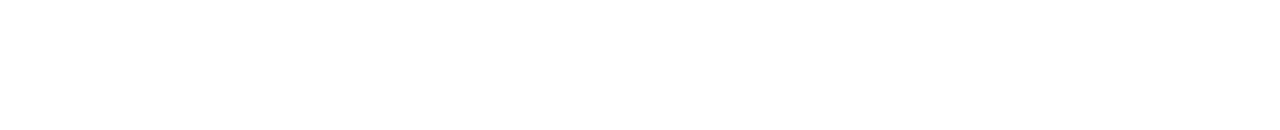
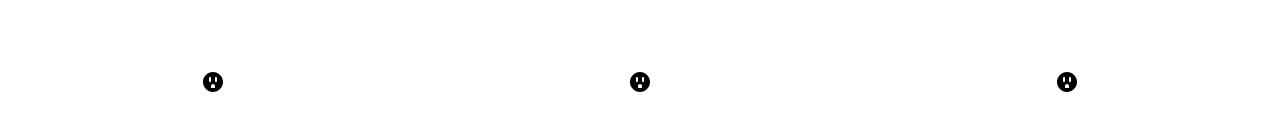
Before and after one commit to Braxmaster/master_thesis_website, a React (Create React App) app: page / in a window 1280 px wide. Shown: the part 1882-2012 px from the top of the page. Before the commit the page ends 1606 px from the top, so only its background shows below. Built offline with nearby package versions, Linux system fonts and the light colour scheme.

Commit message:
New component that holds 3 pictures side by side

```diff
--- /dev/null
+++ b/src/ThreePicturesComponent.js
@@ -0,0 +1,28 @@
+import React from "react";
+import { Grid, Typography } from "@material-ui/core";
+
+function ThreePicturesComponent(props) {
+  return (
+    <div className="Component">
+      <Grid
+        container
+        direction="row"
+        justify="center"
+        alignItems="center"
+        className="Component_grid"
+      >
+        <Grid item xs={4}>
+          <img src={props.PicOne} />
+        </Grid>
+        <Grid item xs={4}>
+          <img src={props.PicTwo} />
+        </Grid>
+        <Grid item xs={4}>
+          <img src={props.PicThree} />
+        </Grid>
+      </Grid>
+    </div>
+  );
+}
+
+export default ThreePicturesComponent;
--- a/src/pictures/img_exporter.js
+++ b/src/pictures/img_exporter.js
@@ -1,5 +1,7 @@
 import zero from './black.jpg'
 import one from './white.jpg'
+import two from './place_holder_logo.svg'
 
 export const black = zero
 export const white = one
+export const PLACEHOLDER_SVG = two
--- a/src/site.js
+++ b/src/site.js
@@ -2,9 +2,10 @@ import React, { useRef } from "react";
 import Component from "./Component";
 import NavigationCircle from "./NavigationCircle";
 import TopBorder from "./TopBorder";
+import ThreePicturesComponent from "./ThreePicturesComponent";
 import { ThemeProvider, createMuiTheme } from "@material-ui/core/styles";
 
-import { black, white } from "./pictures/img_exporter";
+import { black, white, PLACEHOLDER_SVG } from "./pictures/img_exporter";
 
 class Site extends React.Component {
   constructor(props) {
@@ -63,7 +64,7 @@ class Site extends React.Component {
       this.setState({ inView: [true, false, false, false] });
     }
     if (this.isInViewport(0, this.VISION)) {
-      this.setState({ inView: [true, false, true, false] });
+      this.setState({ inView: [false, false, true, false] });
     }
     if (this.isInViewport(0, this.ABOUT_US)) {
       this.setState({ inView: [true, false, false, true] });
@@ -107,6 +108,11 @@ class Site extends React.Component {
             />
           </div>
           <div ref={this.VISION}></div>
+          <ThreePicturesComponent
+            PicOne={PLACEHOLDER_SVG}
+            PicTwo={PLACEHOLDER_SVG}
+            PicThree={PLACEHOLDER_SVG}
+          />
           <div ref={this.ABOUT_US}></div>
         </div>
       </ThemeProvider>
```
Also changed, not shown: 1 other file (tests, documents, lock files or other folders).
